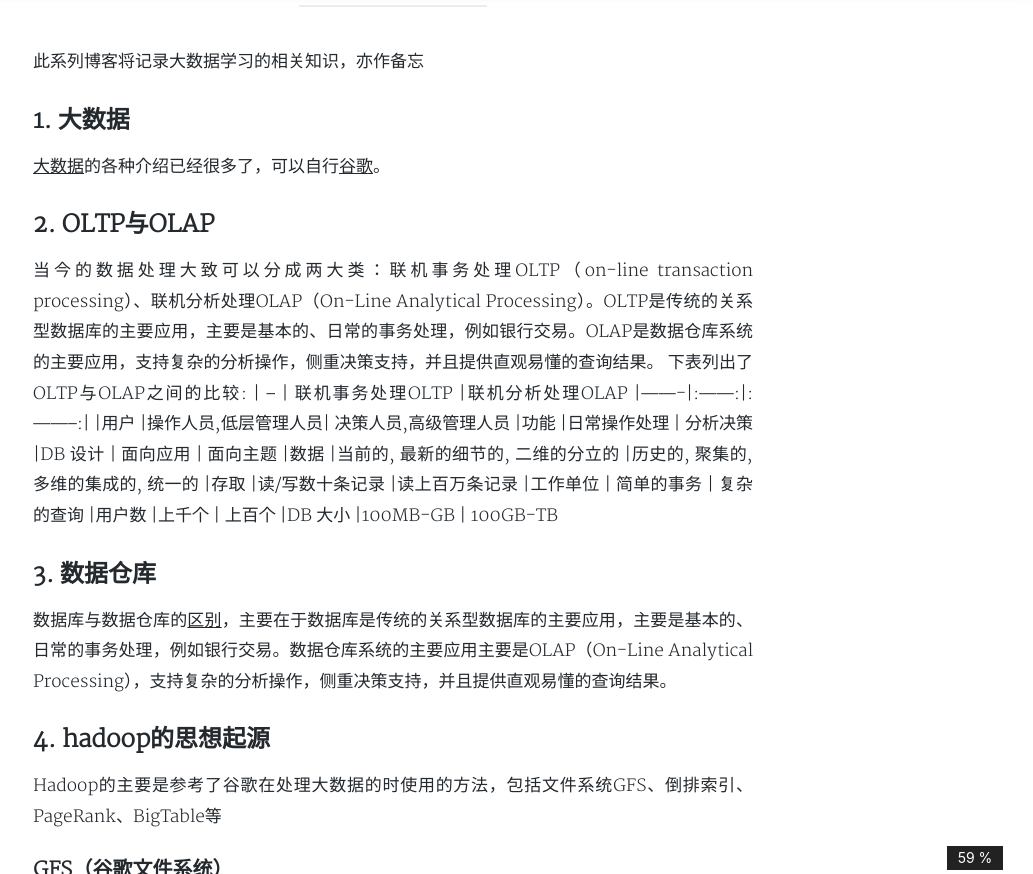
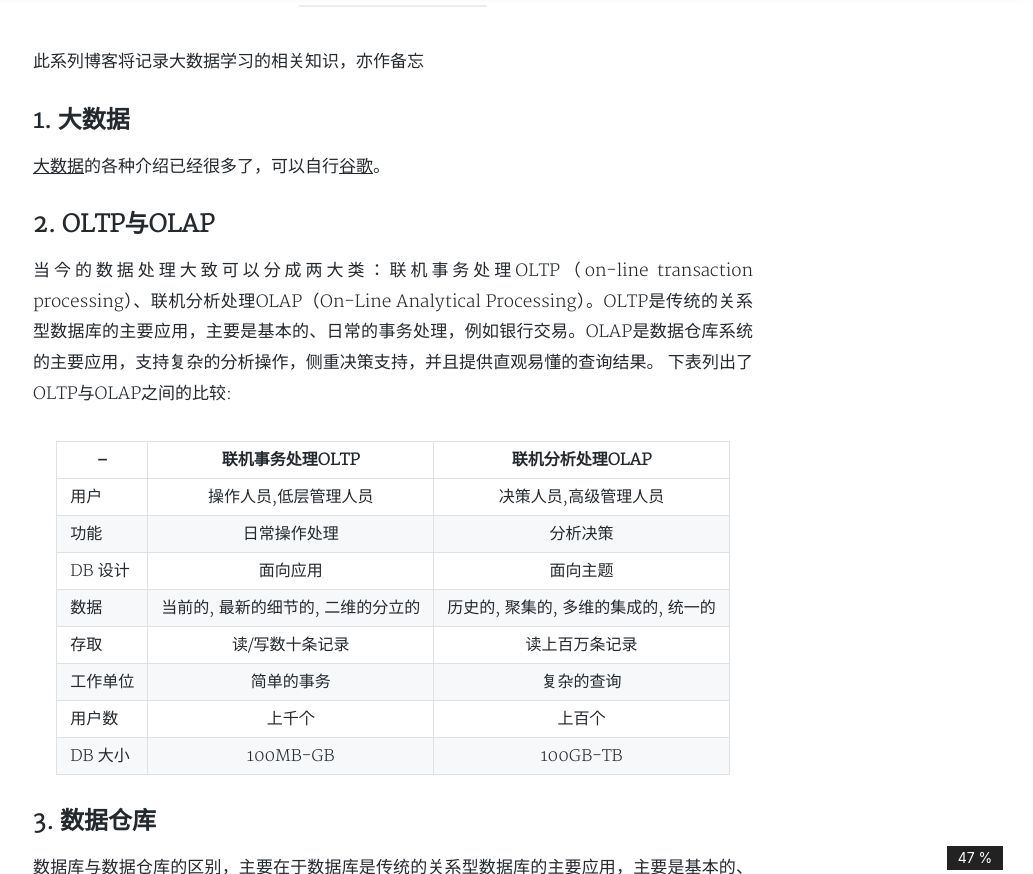
Before and after one commit to sunrisexl/sunrisexl.github.io, a Jekyll site: the page built from _posts/2018-02-21-bigdata-hadoop01.md, in a window 1280 px wide and 900 px high, scrolled down 591 px, cut to the strip 0-874 px from the top of the window. Shown: the whole strip, without its empty margins (247-1280 px from the left). Built offline with Jekyll 4.4.1, drawn with Linux system fonts in a browser that asks for light colours; nearby versions of some CDN libraries; comment, search, counter and statistics services are not loaded; a style sheet for code colours, icons or effects is not loaded.

Commit message:
change blog

```diff
--- a/_posts/2018-02-21-bigdata-hadoop01.md
+++ b/_posts/2018-02-21-bigdata-hadoop01.md
@@ -14,16 +14,17 @@ tags: bigdata hadoop
 ## 2. OLTP与OLAP
 当今的数据处理大致可以分成两大类：联机事务处理OLTP（on-line transaction processing）、联机分析处理OLAP（On-Line Analytical Processing）。OLTP是传统的关系型数据库的主要应用，主要是基本的、日常的事务处理，例如银行交易。OLAP是数据仓库系统的主要应用，支持复杂的分析操作，侧重决策支持，并且提供直观易懂的查询结果。
 下表列出了OLTP与OLAP之间的比较:
-|    --   | 联机事务处理OLTP     |联机分析处理OLAP
-|-------|:------:|:--------:|
-|用户      |操作人员,低层管理人员| 决策人员,高级管理人员
-|功能      |日常操作处理         |      分析决策
-|DB 设计   |  面向应用           |      面向主题
-|数据      |当前的, 最新的细节的, 二维的分立的 |历史的, 聚集的, 多维的集成的, 统一的
-|存取      |读/写数十条记录      |读上百万条记录
-|工作单位  |   简单的事务        |              复杂的查询
-|用户数    |上千个               |       上百个
-|DB 大小   |100MB-GB             |         100GB-TB
+
+|    --    | 联机事务处理OLTP                   |联机分析处理OLAP|
+|-------   |:------:                            |:--------:|
+|用户      |操作人员,低层管理人员               | 决策人员,高级管理人员|
+|功能      |日常操作处理                        |      分析决策|
+|DB 设计   |  面向应用                          |      面向主题|
+|数据      |当前的, 最新的细节的, 二维的分立的  |历史的, 聚集的, 多维的集成的, 统一的|
+|存取      |读/写数十条记录                     |读上百万条记录|
+|工作单位  |   简单的事务                       |              复杂的查询|
+|用户数    |上千个                              |       上百个|
+|DB 大小   |100MB-GB                            |         100GB-TB|
 
 ## 3. 数据仓库
 数据库与数据仓库的[区别][3]，主要在于数据库是传统的关系型数据库的主要应用，主要是基本的、日常的事务处理，例如银行交易。数据仓库系统的主要应用主要是OLAP（On-Line Analytical Processing），支持复杂的分析操作，侧重决策支持，并且提供直观易懂的查询结果。
```
